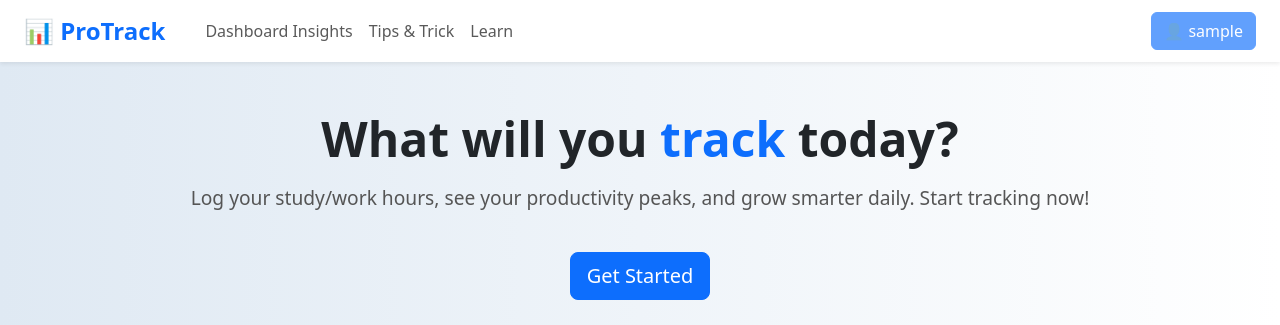
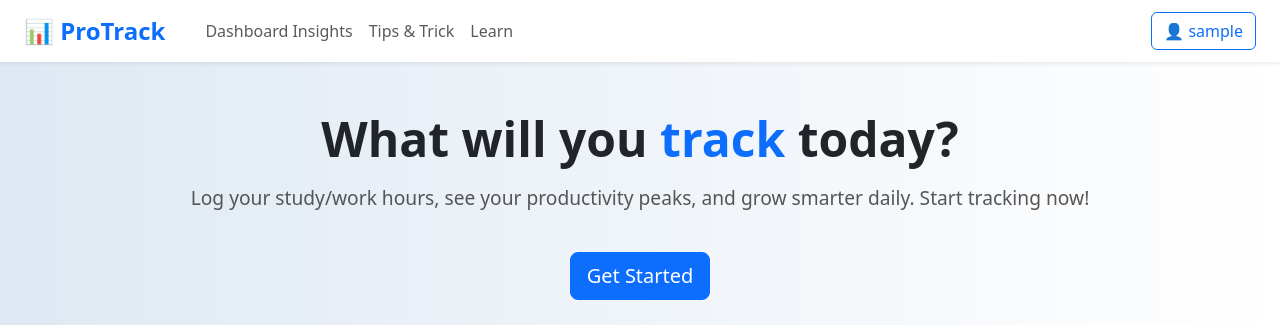
Before and after one commit to Rbho10/CITS3403_PROJECT, a Flask app: page / in a window 1280 px wide; the page is wider, and only the part inside the window is pictured. Shown: the top 325 px of that part. Run offline with Flask 3, Linux system fonts and the light colour scheme; the visitor is signed in with stand-in values (Sample User, id 1).

Commit message:
when logging in, changed direct from dashboard to welcome page, changed get started to direct to dashboard

```diff
--- a/app/routes.py
+++ b/app/routes.py
@@ -37,7 +37,7 @@ def login():
         if user and user.check_password(form.password.data):
             login_user(user)
             flash("Logged in successfully!", "success")
-            return redirect(url_for('dashboard'))
+            return redirect(url_for('welcome'))
         # invalid credentials fallback
         flash("Invalid username or password.", "danger")
     # on GET, or after a failed POST, just render the form (with any flash messages)
--- a/app/templates/base.html
+++ b/app/templates/base.html
@@ -35,11 +35,10 @@
                 <li class="nav-item"><a class="nav-link" href="#" onclick="goToManual()" title="Learn to use ProTrack!">Learn</a>
 </li>
             </ul>
-<ul class="navbar-nav ms-auto align-items-center"></ul>
             <ul class="navbar-nav ms-auto align-items-center">
                 {% if current_user.is_authenticated %}
                     <li class="nav-item">
-                        <button class="btn btn-primary" disabled>
+                        <button class="btn btn-outline-primary" onclick="goToProfile()" title="View your profile">
                             👤 {{ current_user.username }}
                         </button>
                     </li>
@@ -52,6 +51,7 @@
                     </li>
                 {% endif %}
             </ul>
+
 
         </div>
     </nav>
@@ -86,6 +86,9 @@
         function goToTimeTracker() {
             window.location.href = "{{ url_for('time_tracker') }}";
         }
+        function goToProfile() {
+            window.location.href = "{{ url_for('profile_page') }}";
+        }
 
     </script>
 
--- a/app/templates/welcomePage.html
+++ b/app/templates/welcomePage.html
@@ -8,7 +8,7 @@
     <div class="container">
         <h1 class="hero-title">What will you <span class="text-primary">track</span> today?</h1>
         <p class="hero-sub mt-3">Log your study/work hours, see your productivity peaks, and grow smarter daily. Start tracking now!</p>
-        <button class="btn btn-lg btn-primary mt-4" onclick="goToLogin()">Get Started</button>
+        <button class="btn btn-lg btn-primary mt-4" onclick="goToDashboard()">Get Started</button>
 
     </div>
 </section>
```
